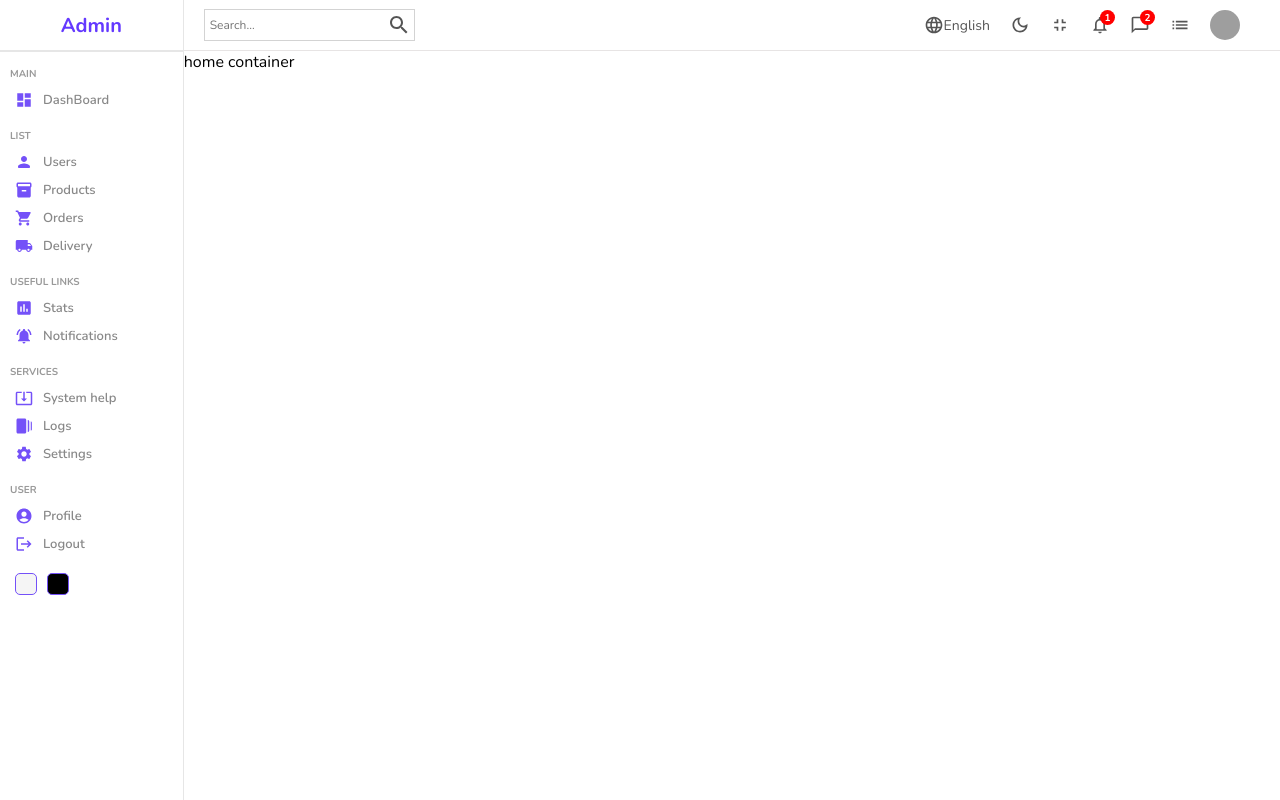
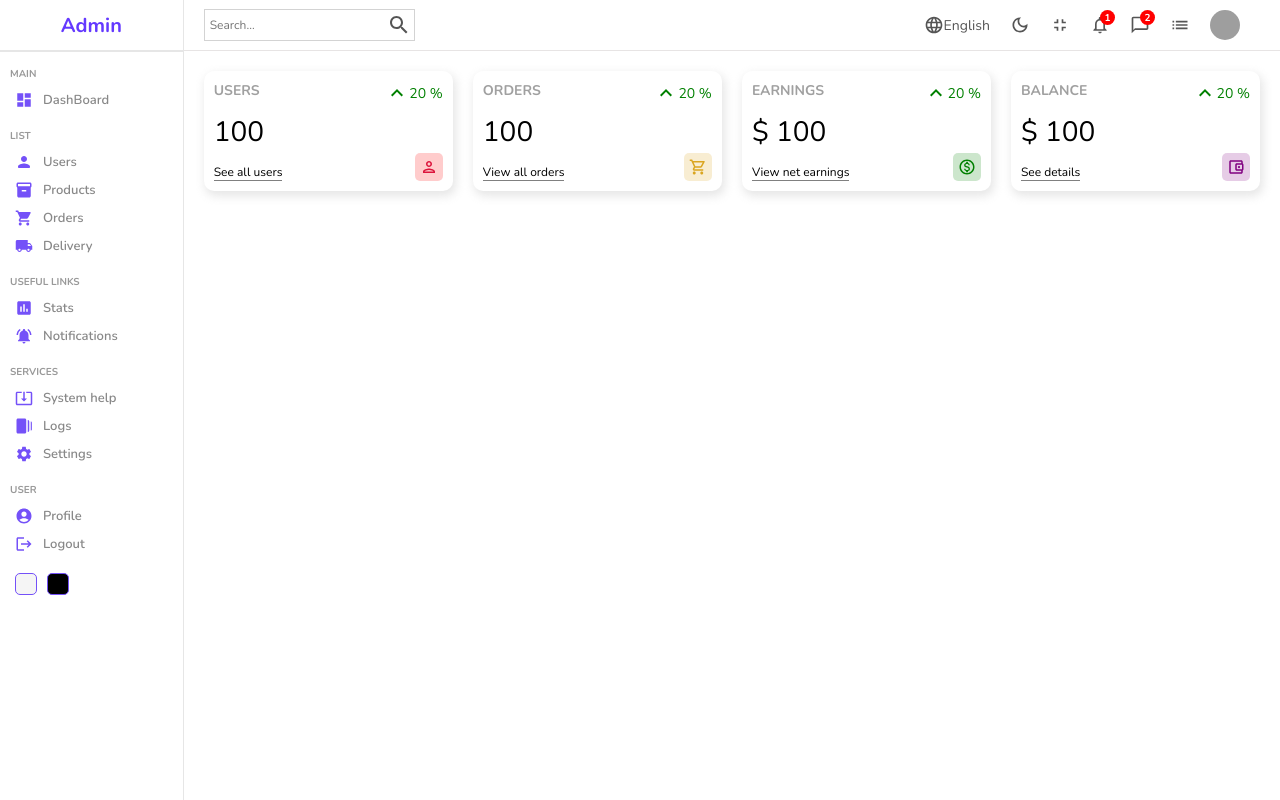
Before and after one commit to Yuva-22/Admin-dashboard, a React (Create React App) app: page / in a window 1280 px wide. Built offline with nearby package versions, Linux system fonts and the light colour scheme; grey boxes are pictures that could not be loaded.

Commit message:
Widgets are added

```diff
--- /dev/null
+++ b/src/components/widget/Widget.jsx
@@ -0,0 +1,78 @@
+import "./widget.scss";
+import KeyboardArrowUpIcon from '@mui/icons-material/KeyboardArrowUp';
+import PersonOutlinedIcon from '@mui/icons-material/PersonOutlined';
+import ShoppingCartOutlinedIcon from '@mui/icons-material/ShoppingCartOutlined';
+import MonetizationOnOutlinedIcon from '@mui/icons-material/MonetizationOnOutlined';
+import AccountBalanceWalletOutlinedIcon from '@mui/icons-material/AccountBalanceWalletOutlined';
+
+const Widget = ({ type }) => {
+  let data;
+
+  const amt = 100;
+  const dif = 20;
+   switch(type){
+     case "User":
+        data={
+            title:"USERS",
+            isMoney:false,
+            link:"See all users",
+            icon:<PersonOutlinedIcon className="icon"
+            style={{color:"crimson",
+            backgroundColor:"rgba(255, 0, 0, 0.2)", }} />
+        };
+      break;
+      case "Order":
+        data={
+            title:"ORDERS",
+            isMoney:false,
+            link:"View all orders",
+            icon:<ShoppingCartOutlinedIcon className="icon"
+            style={{color:"goldenrod",
+            backgroundColor:"rgba(218, 165, 32, 0.2)", }} />
+        };
+      break;
+      case "Earnings":
+        data={
+            title:"EARNINGS",
+            isMoney:true,
+            link:"View net earnings",
+            icon:<MonetizationOnOutlinedIcon className="icon"
+            style={{color:"green",
+            backgroundColor:"rgba(0, 128, 0, 0.2)", }} />
+        };
+      break;
+      case "Balance":
+        data={
+            title:"BALANCE",
+            isMoney:true,
+            link:"See details",
+            icon:<AccountBalanceWalletOutlinedIcon className="icon"
+            style={{color:"purple",
+            backgroundColor:"rgba(128, 0, 128, 0.2)", }} />
+        };
+      break;
+      default:
+        break;
+   }
+
+
+
+
+  return (
+    <div className="widget">
+        <div className="left">
+            <span className="title">{data.title}</span>
+            <span className="counter">
+                {data.isMoney && "$"} {amt}
+            </span>
+            <span className="link">{data.link}</span>
+        </div>
+        <div className="right">
+            <div className="percentage positive"><KeyboardArrowUpIcon />{dif} %</div>
+            {data.icon}
+        </div>
+    </div>
+  )
+}
+
+export default Widget
--- /dev/null
+++ b/src/components/widget/widget.scss
@@ -0,0 +1,54 @@
+.widget{
+    display: flex;
+    justify-content: space-between;
+    flex:1;
+    padding: 10px;
+    -webkit-box-shadow: 2px 4px 10px 1px rgba(0, 0, 0, 0.47);
+    box-shadow: 2px 4px 10px 1px rgba(201,201,201,0.47);
+    border-radius: 10px;
+    height: 100px;
+
+    .left,.right{
+        display: flex;
+        flex-direction:column;
+        justify-content: space-between;
+
+    .title{
+        font-weight: bold;
+        font-size: 14px;
+        color:rgb(160, 160, 160);
+    }
+
+    .counter{
+        font-size: 28px;
+        font-weight: 300;
+    }
+
+    .link{
+        width:max-content;
+        font-size: 12px;
+        border-bottom: 1px solid gray;
+    }
+
+    .percentage{
+        display: flex;
+        align-items: center;
+        font-size: 14px;
+
+        &.positive{
+            color: green;
+        }
+        &.negative{
+            color:red;
+        }
+    }
+
+    .icon{
+        font-size: 18px;
+        padding: 5px;
+        border-radius: 5px;
+        align-self:flex-end;
+    }
+
+  }
+}
--- a/src/pages/home/Home.jsx
+++ b/src/pages/home/Home.jsx
@@ -1,5 +1,6 @@
 import Navbar from "../../components/navbar/Navbar";
 import Sidebar from "../../components/sidebar/Sidebar";
+import Widget from "../../components/widget/Widget";
 import "./home.scss";
 
 const Home = () => {
@@ -8,7 +9,12 @@
        <Sidebar/>
        <div className="homecontainer">
         <Navbar />
-        home container
+        <div className="widgets">
+          <Widget type="User"/>
+          <Widget type="Order"/>
+          <Widget type="Earnings"/>
+          <Widget type="Balance"/>
+        </div>
        </div>
     </div>
   )
--- a/src/pages/home/home.scss
+++ b/src/pages/home/home.scss
@@ -2,5 +2,11 @@
     display:flex;
     .homecontainer{
         flex:6;
+
+        .widgets{
+            display: flex;
+            padding: 20px;
+            gap:20px;
+        }
     }
 }
```
